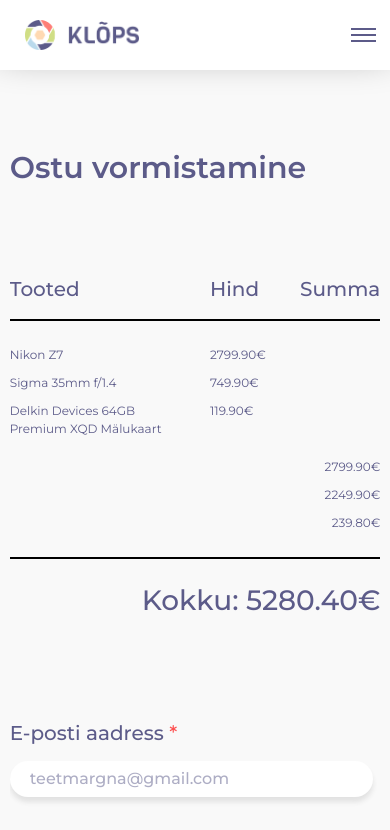
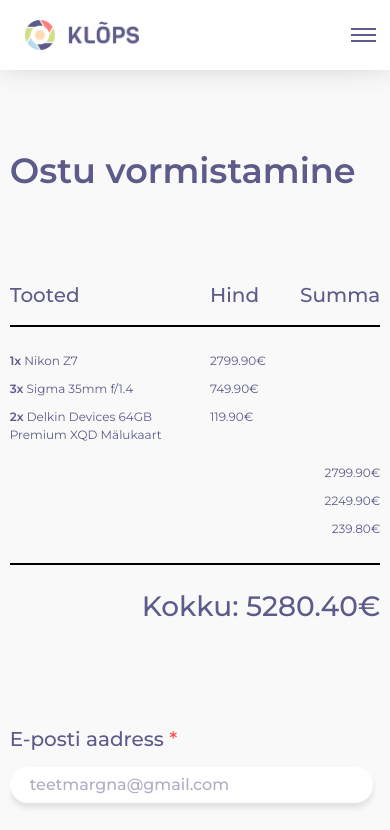
Before and after one commit to KatoConcept/klops_fotopood, a React (Create React App) app: page /make_purchase in a window 390 px wide. Shown: the top 830 px of the page. Built offline with nearby package versions, Linux system fonts and the light colour scheme.

Commit message:
Testing purchase page responsiveness

```diff
--- a/src/Components/MakePurchase/MakePurchase.js
+++ b/src/Components/MakePurchase/MakePurchase.js
@@ -20,13 +20,13 @@
           <div className="row">
             <div className="col-6 purchase-sub-title">
               <a href="/products/nikon_z7" className="purchase-item-link">
-                <p className="purchase-item-name">Nikon Z7</p>
+                <p className="purchase-item-name"><span>1x</span> Nikon Z7</p>
               </a>
               <a href="/products/sigma_35mm_f_1_4" className="purchase-item-link">
-                <p className="purchase-item-name">Sigma 35mm f/1.4</p>
+                <p className="purchase-item-name"><span>3x</span> Sigma 35mm f/1.4</p>
               </a>
               <a href="/products/delkin_devices_64gb_premium_xqd_malukaart" className="purchase-item-link">
-                <p className="purchase-item-name">Delkin Devices 64GB Premium XQD Mälukaart</p>
+                <p className="purchase-item-name"><span>2x</span> Delkin Devices 64GB Premium XQD Mälukaart</p>
               </a>
             </div>
             <div className="col purchase-sub-title">
--- a/src/Style/MakePurchase.scss
+++ b/src/Style/MakePurchase.scss
@@ -38,6 +38,13 @@
     .purchase-item-name, .purchase-item-price, .purchase-item-quantity {
         margin-bottom: 0;
         margin: 10px 0px;
+    }
+
+    .purchase-item-name {
+        span {
+            font-weight: 600;
+            display: none;
+        }
     }
 
     .purchase-item-link {
@@ -168,6 +175,11 @@
         .quantity-show {
             display: none;
         }
+        .purchase-item-name {
+            span {
+                display: unset;
+            }
+        }
     }
 
     @media only screen and (max-width: 493px) {
@@ -178,7 +190,7 @@
 
     @media only screen and (max-width: 440px) {
         .page-title {
-            font-size: 30px;
+            font-size: 35px;
         }
     }
 
```
